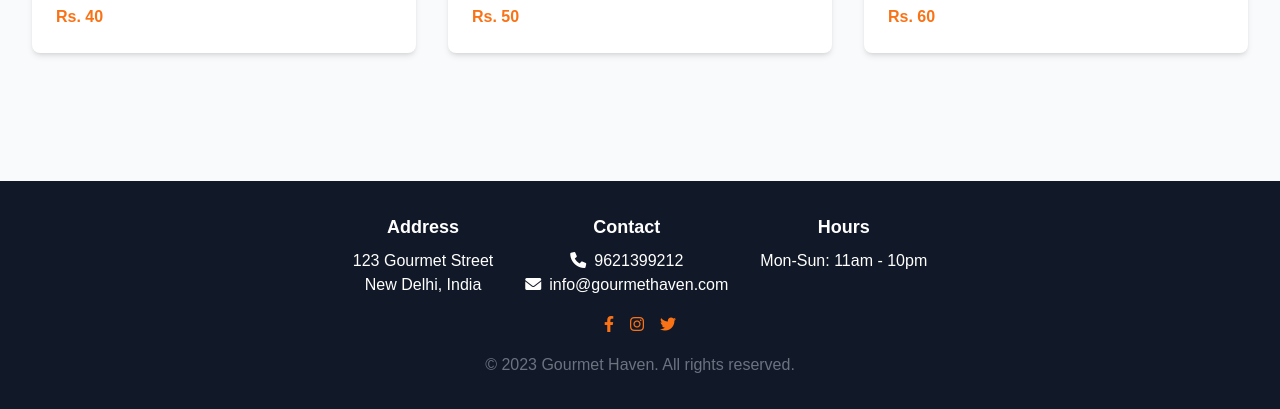
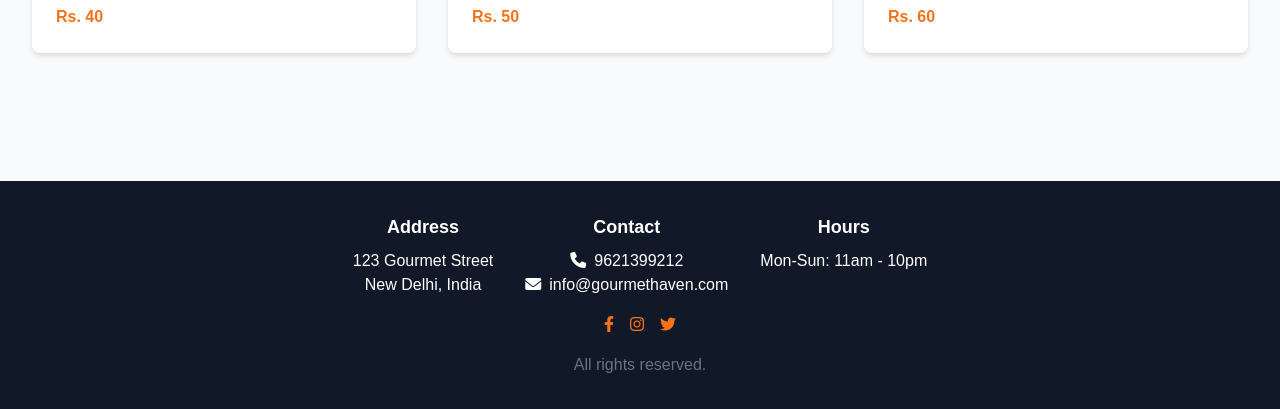
Before and after one commit to dubeymarisha1703-crypto/project-1, a plain HTML site: page index.html in a window 1280 px wide. Shown: the part 2603-3012 px from the top of the page. Drawn offline with nearby package versions, Linux system fonts and the light colour scheme.

Commit message:
Update index.html

```diff
--- a/index.html
+++ b/index.html
@@ -204,7 +204,7 @@
                 <a href="#" class="text-orange-500 hover:text-white"><i class="fab fa-instagram"></i></a>
                 <a href="#" class="text-orange-500 hover:text-white"><i class="fab fa-twitter"></i></a>
             </div>
-            <p class="mt-4 text-gray-500">© 2023 Gourmet Haven. All rights reserved.</p>
+            <p class="mt-4 text-gray-500">All rights reserved.</p>
         </div>
     </footer>
 
```
